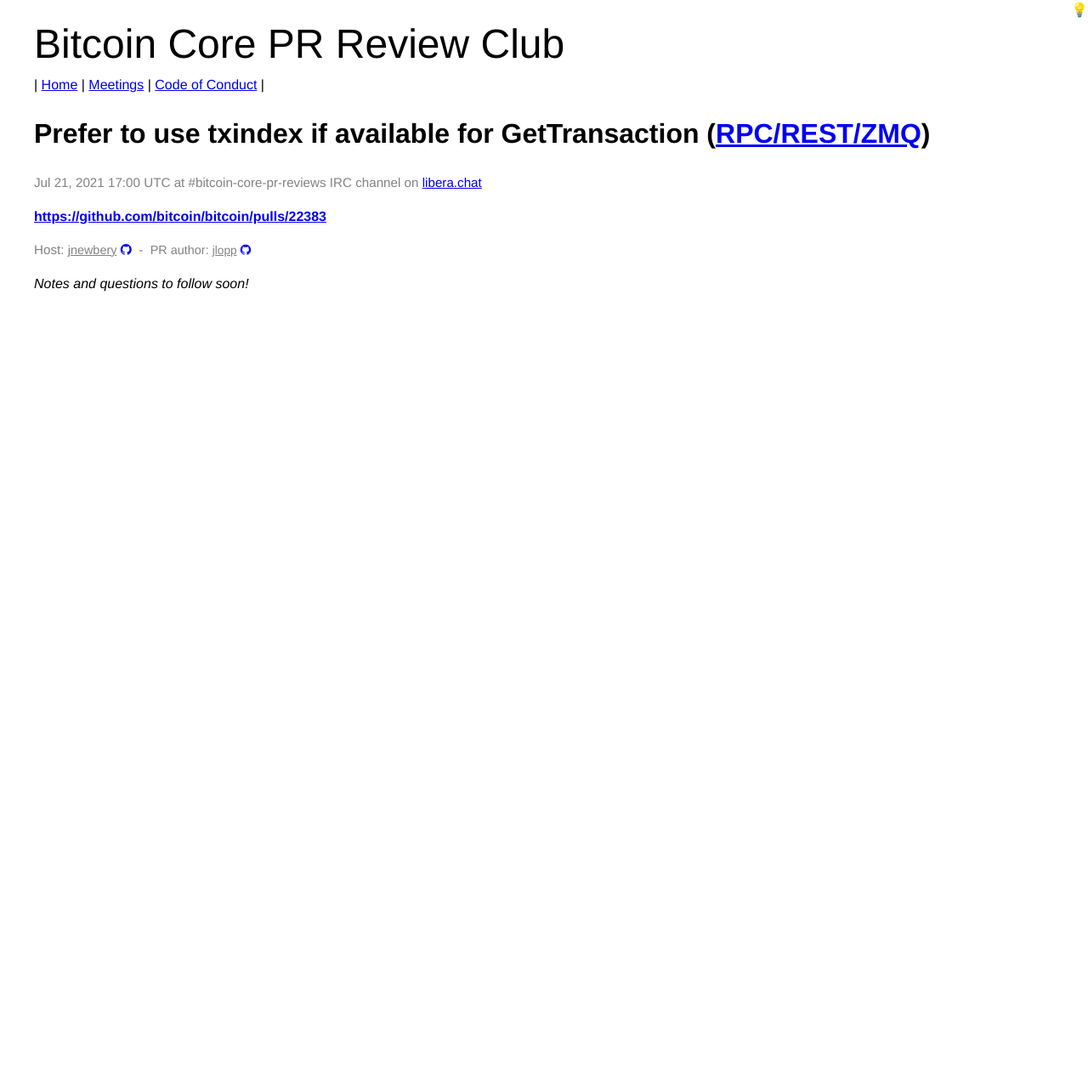
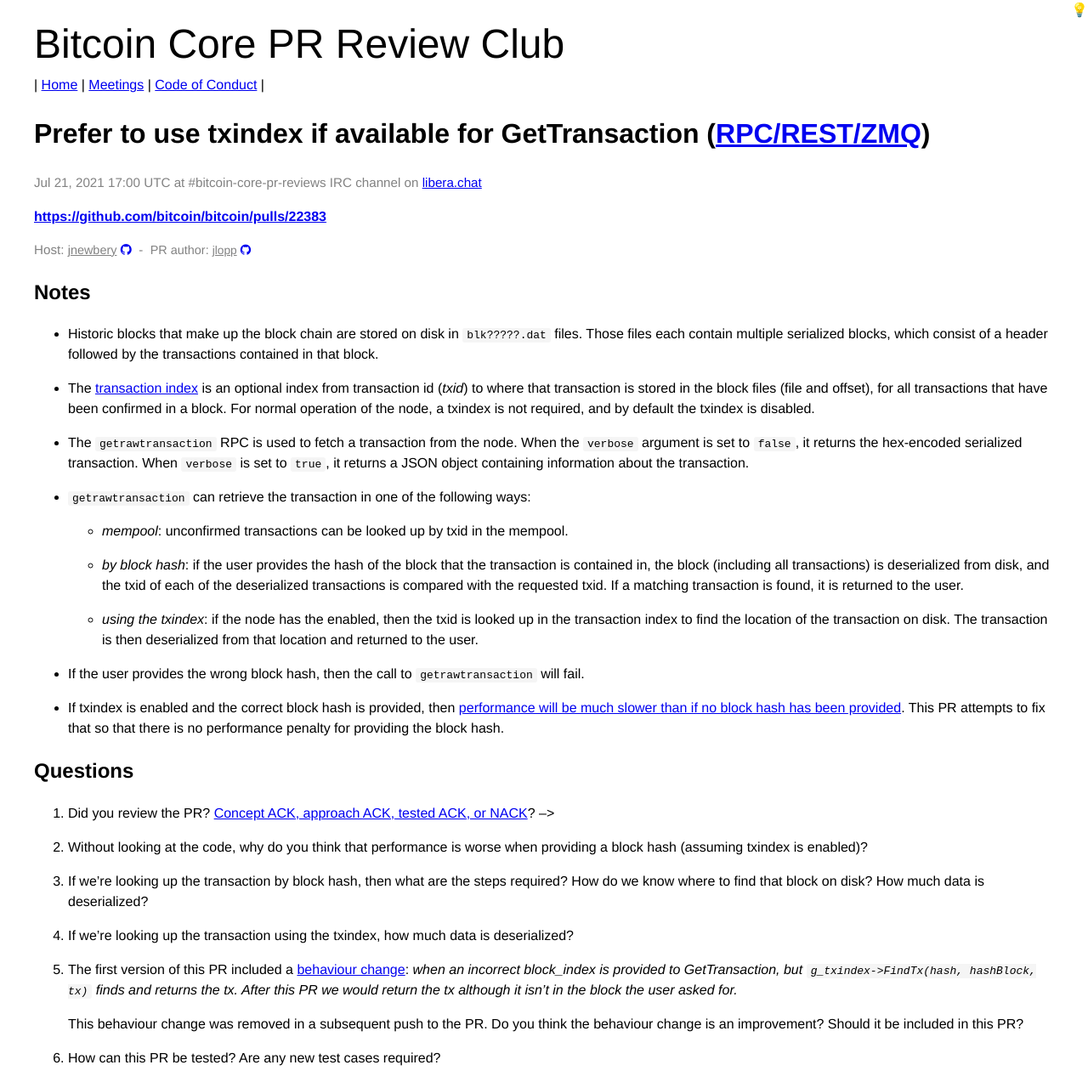
Before and after one commit to bitcoin-core-review-club/website, a Jekyll site: the page built from _posts/2021-07-21-#22383.md, in a window 1280 px wide. Shown: the whole page at 85% size. Built offline with Jekyll 4.4.1, drawn with Linux system fonts in a browser that asks for light colours; before the commit the page ends 916 px from its top, so only the background shows below that.

Commit message:
Add notes and questions for 22383

```diff
--- a/_posts/2021-07-21-#22383.md
+++ b/_posts/2021-07-21-#22383.md
@@ -10,16 +10,80 @@
 commit:
 ---
 
-_Notes and questions to follow soon!_
+## Notes
 
-<!-- TODO: Before meeting, add notes and questions
+- Historic blocks that make up the block chain are stored on disk in
+  `blk?????.dat` files. Those files each contain multiple serialized blocks,
+  which consist of a header followed by the transactions contained in that
+  block.
 
-## Notes
+- The [transaction
+  index](https://github.com/bitcoin/bitcoin/blob/54e31742/src/index/txindex.h#L12-L17)
+  is an optional index from transaction id (_txid_) to where that
+  transaction is stored in the block files (file and offset), for all
+  transactions that have been confirmed in a block. For normal operation of
+  the node, a txindex is not required, and by default the txindex is
+  disabled.
+
+- The `getrawtransaction` RPC is used to fetch a transaction from the node.
+  When the `verbose` argument is set to `false`, it returns the hex-encoded
+  serialized transaction. When `verbose` is set to `true`, it returns a JSON
+  object containing information about the transaction.
+
+- `getrawtransaction` can retrieve the transaction in one of the following
+  ways:
+
+  - *mempool*: unconfirmed transactions can be looked up by txid in the
+    mempool.
+
+  - *by block hash*: if the user provides the hash of the block that the
+    transaction is contained in, the block (including all transactions) is
+    deserialized from disk, and the txid of each of the deserialized
+    transactions is compared with the requested txid. If a matching
+    transaction is found, it is returned to the user.
+
+  - *using the txindex*: if the node has the enabled, then the txid is
+    looked up in the transaction index to find the location of the
+    transaction on disk. The transaction is then deserialized from that location
+    and returned to the user.
+
+- If the user provides the wrong block hash, then the call to
+  `getrawtransaction` will fail.
+
+- If txindex is enabled and the correct block hash is provided, then
+  [performance will be much slower than if no block hash has been
+  provided](https://github.com/bitcoin/bitcoin/issues/22382). This PR
+  attempts to fix that so that there is no performance penalty for providing
+  the block hash.
 
 ## Questions
 
-1. Did you review the PR? [Concept ACK, approach ACK, tested ACK, or NACK](https://github.com/bitcoin/bitcoin/blob/master/CONTRIBUTING.md#peer-review)?
+1. Did you review the PR? [Concept ACK, approach ACK, tested ACK, or
+   NACK](https://github.com/bitcoin/bitcoin/blob/master/CONTRIBUTING.md#peer-review)?
 -->
+
+2. Without looking at the code, why do you think that performance is worse
+   when providing a block hash (assuming txindex is enabled)?
+
+3. If we're looking up the transaction by block hash, then what are the
+   steps required? How do we know where to find that block on disk? How much
+   data is deserialized?
+
+4. If we're looking up the transaction using the txindex, how much data is
+   deserialized?
+
+5. The first version of this PR included a [behaviour
+   change](https://github.com/bitcoin/bitcoin/pull/22383#issuecomment-872388955):
+   _when an incorrect block_index is provided to GetTransaction, but
+   `g_txindex->FindTx(hash, hashBlock, tx)` finds and returns the tx.
+   After this PR we would return the tx although it isn't in the block
+   the user asked for._
+
+   This behaviour change was removed in a subsequent push to the PR. Do you
+   think the behaviour change is an improvement? Should it be included in
+   this PR?
+
+6. How can this PR be tested? Are any new test cases required?
 
 <!-- TODO: After meeting, uncomment and add meeting log between the irc tags
 ## Meeting Log
```
